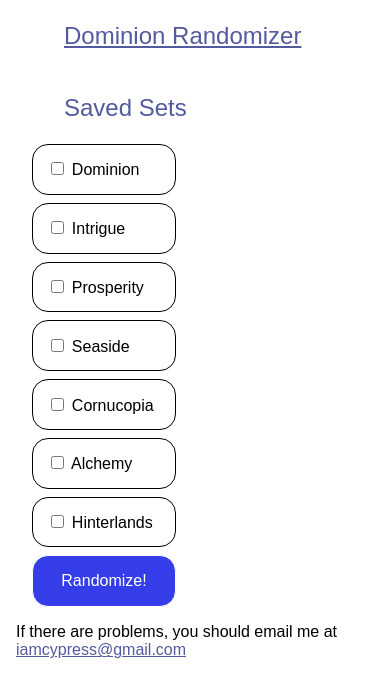
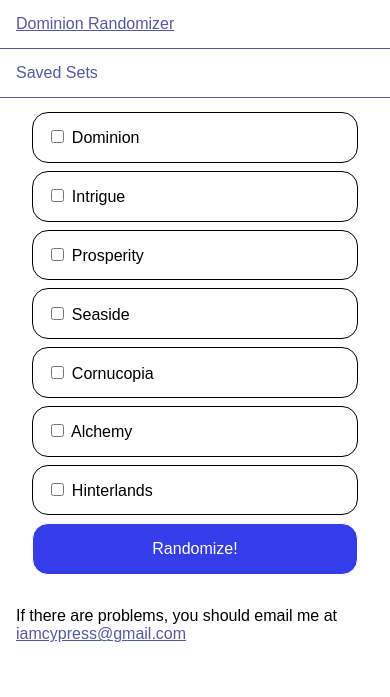
Before and after one commit to cypressf/dominion, a Flask app: page / in a window 390 px wide. Shown: the top 697 px of the page. Run offline with Flask 2, Linux system fonts and the light colour scheme.

Commit message:
mobile styles good

```diff
--- a/static/style.css
+++ b/static/style.css
@@ -2,6 +2,41 @@ body {
     font-family:sans-serif;
     padding:0;
     margin:0;
+}
+
+header, footer {
+    font-weight:100;
+    margin:0;
+}
+
+header a, footer a{
+    color:#535a9e;
+}
+
+header ul {
+    font-size:1.5em;
+    font-weight:100;
+    list-style:none;
+    width:100%;
+    height:3em;
+    margin:0 0 1em 0;
+}
+
+header li {
+    float:left;
+    margin:0;
+    padding:0;
+}
+
+header li a {
+    margin:0;
+    display:block;
+    line-height:1em;
+    padding:1em;
+    text-decoration:none;
+}
+header li a.active {
+    text-decoration:underline;
 }
 
 #content {
@@ -112,40 +147,7 @@ input[type=submit] {
     background:#1f26a7;
     box-shadow:0px 0px 10px #000 inset;
 }
-header, footer {
-    font-weight:100;
-    margin:0;
-}
 
-header a, footer a{
-    color:#535a9e;
-}
-
-header ul {
-    font-size:1.5em;
-    font-weight:100;
-    list-style:none;
-    width:100%;
-    height:3em;
-    margin:0 0 1em 0;
-}
-
-header li {
-    float:left;
-    margin:0;
-    padding:0;
-}
-
-header li a {
-    margin:0;
-    display:block;
-    line-height:1em;
-    padding:1em;
-    text-decoration:none;
-}
-header li a.active {
-    text-decoration:underline;
-}
 
 footer{
     clear:both;
@@ -154,3 +156,33 @@ footer{
 footer p {
     padding: 1em;
 }
+
+@media screen and (max-width: 32em) {
+    header ul {
+        font-size:1em;
+        height:6em;
+        padding:0;
+    }
+    header ul li {
+        float:none;
+    }
+    header ul li a {
+        border-bottom:1px solid;
+    }
+    section#form, section#cards, #cards .expansion {
+        float:none;
+        width:auto;
+    }
+
+    #form form {
+        margin:0;
+    }
+
+    #cards .expansion {
+        margin:1em 0;
+    }
+
+    #cards input {
+        width:100%;
+    }
+}
--- a/templates/base.html
+++ b/templates/base.html
@@ -2,6 +2,7 @@
 <html>
 <head>
     {% block head %}
+    <meta name="viewport" content="width=device-width, initial-scale = 1.0, user-scalable = no">
     <link rel="stylesheet" href="{{ url_for('static', filename='style.css') }}">
     <title>{% block title %}Dominion Randomizer{% endblock %}</title>
     {% endblock %}
```
